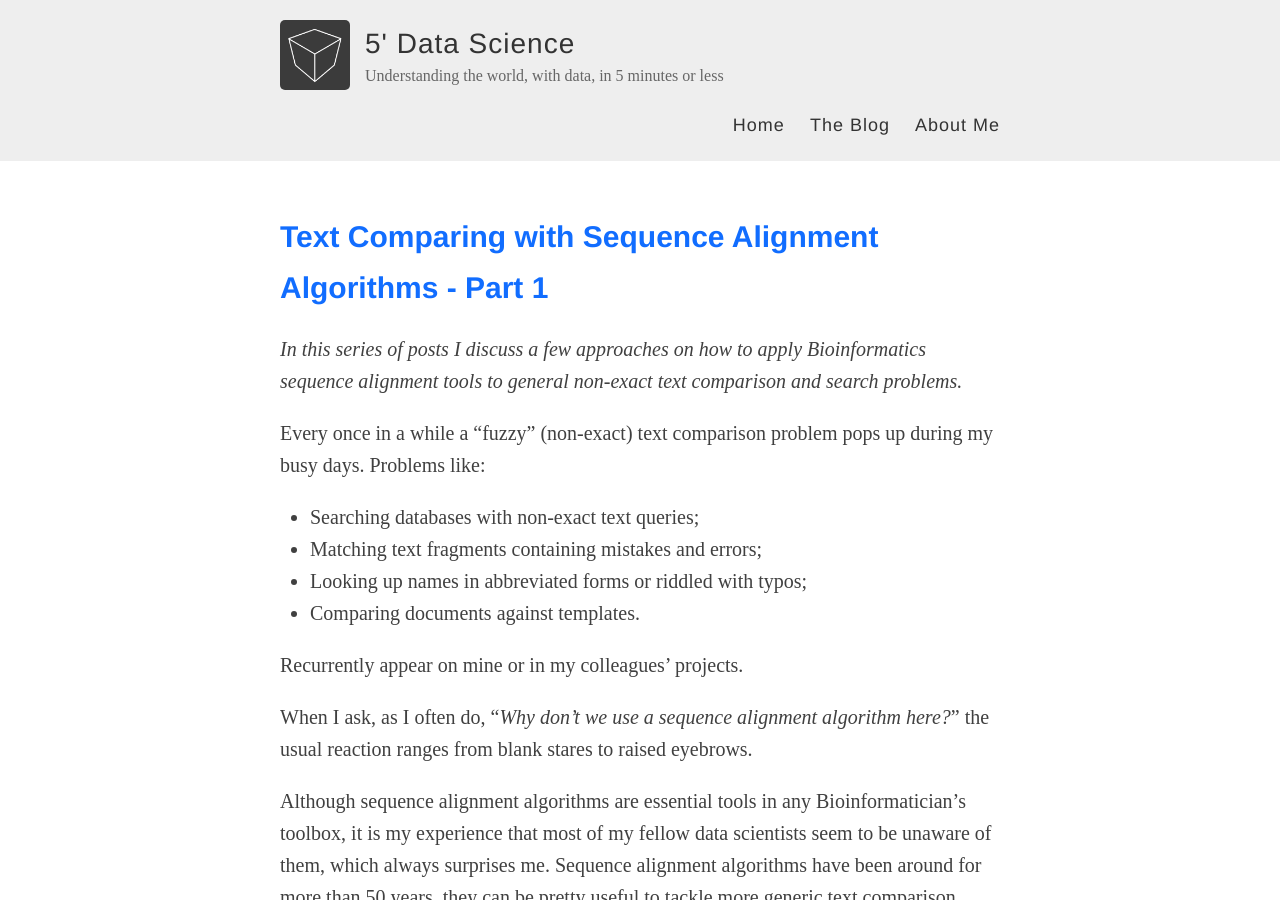
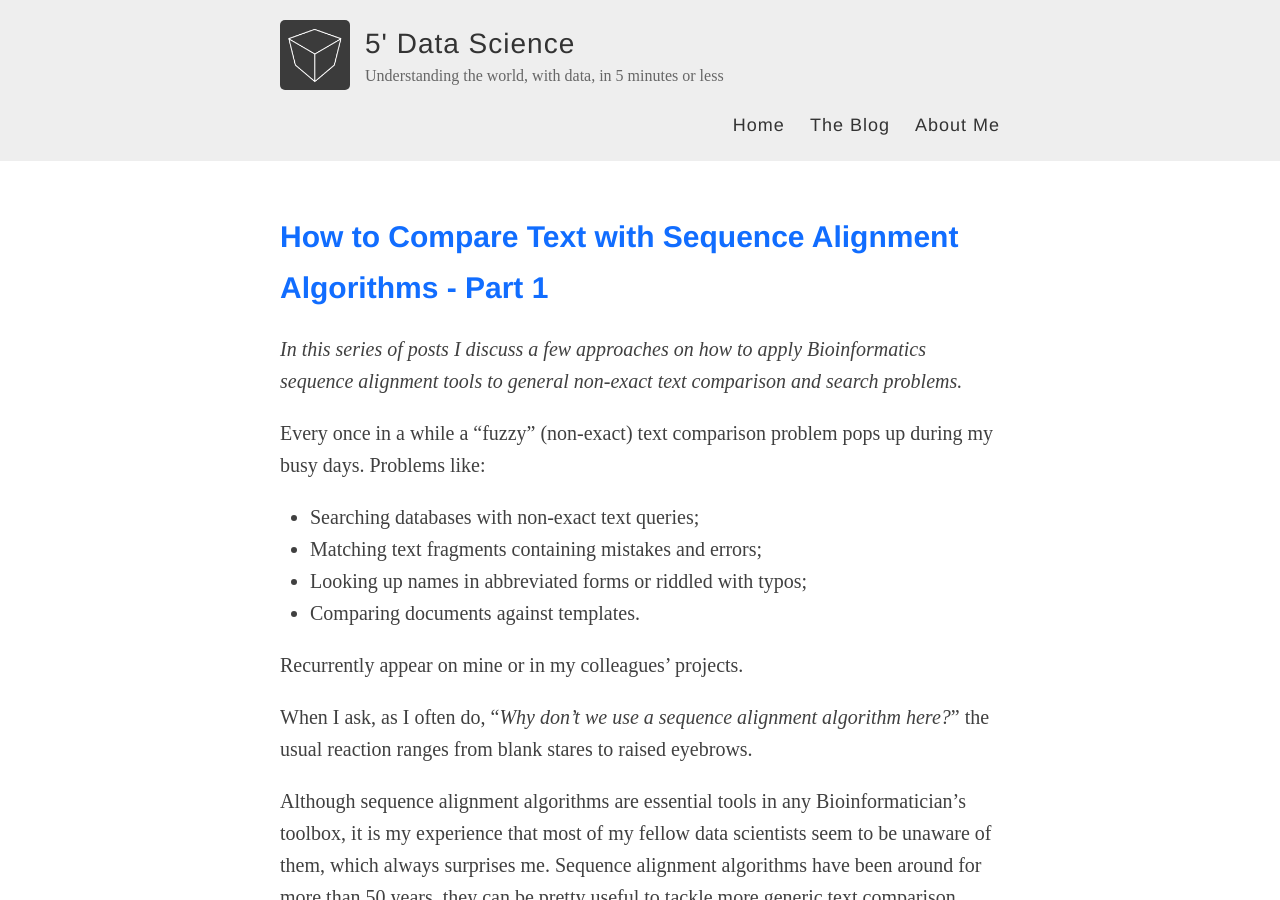
Before and after one commit to jaclx5/5-min-ds, a Jekyll site: the page built from _posts/2023-08-01-sequence_alignments_1.md, in a window 1280 px wide and 900 px high. Built offline with Jekyll 4.4.1, drawn with Linux system fonts in a browser that asks for light colours; formulas are drawn with MathJax 3; comment, search, counter and statistics services are not loaded.

Commit message:
Changed the title of the post.

```diff
--- a/_posts/2023-08-01-sequence_alignments_1.md
+++ b/_posts/2023-08-01-sequence_alignments_1.md
@@ -1,5 +1,5 @@
 ---
-title: Text Comparing with Sequence Alignment Algorithms - Part 1
+title: How to Compare Text with Sequence Alignment Algorithms - Part 1
 layout: post
 author: jaclx5
 ---
```
